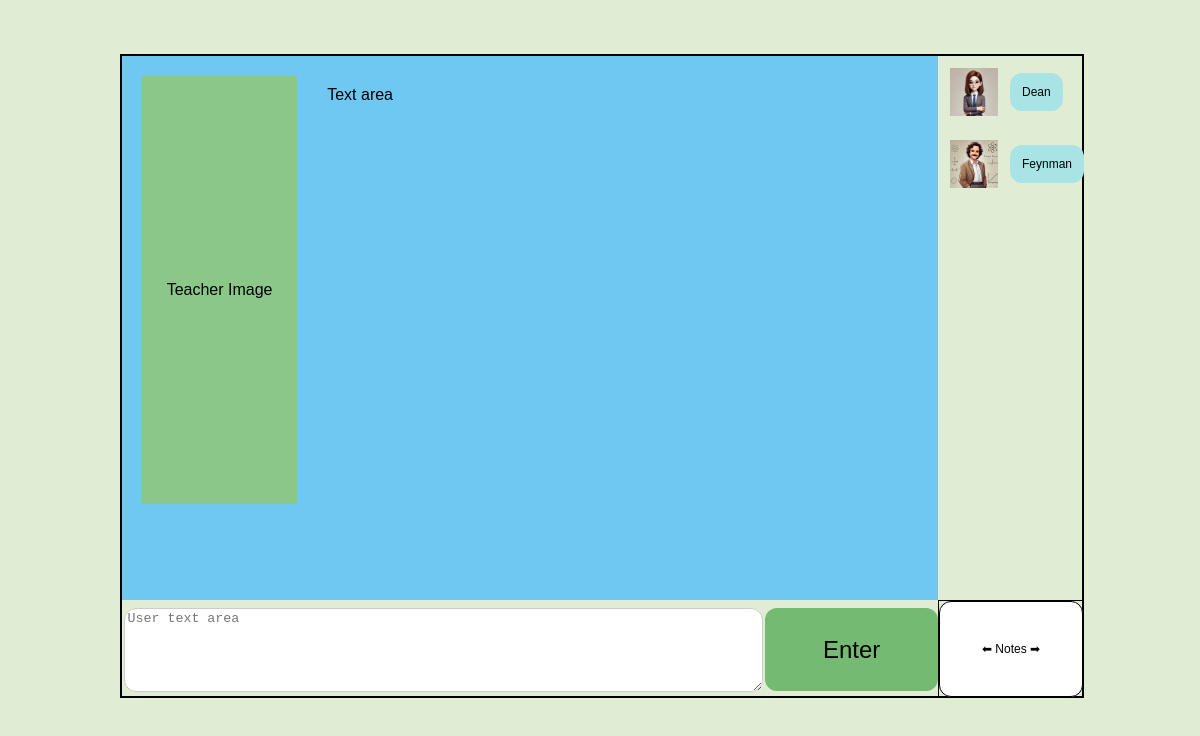
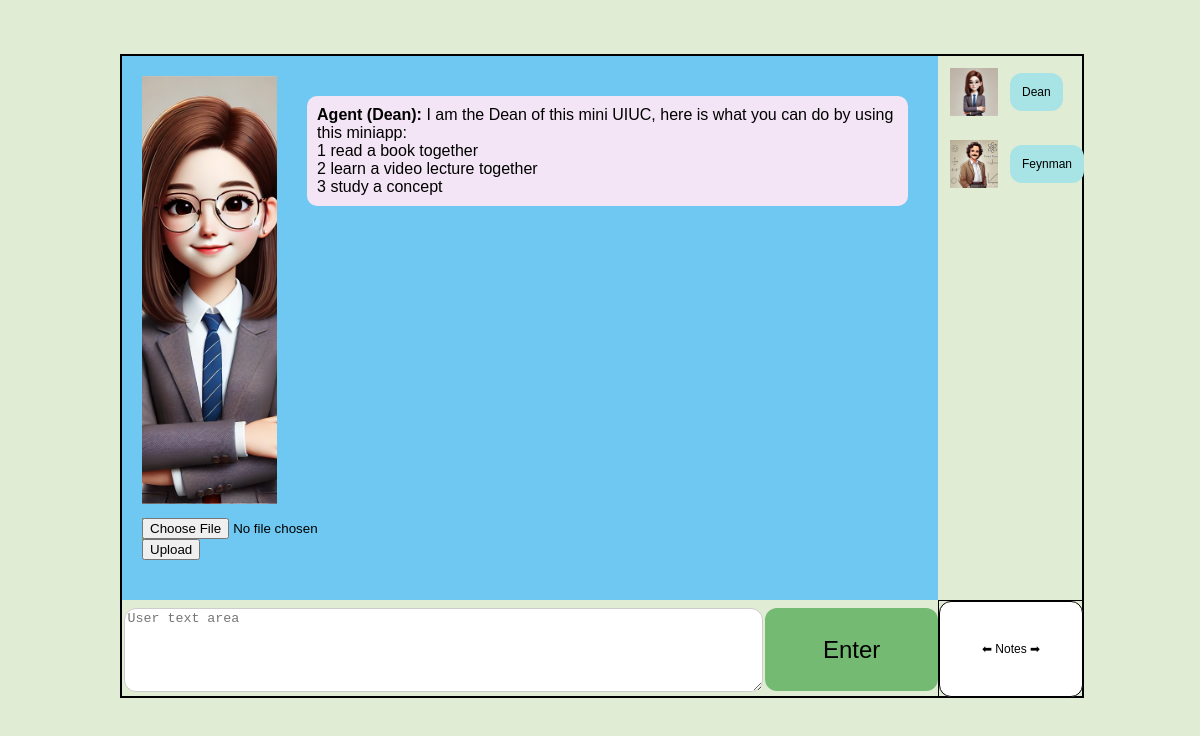
Before and after one commit to Alexuiuc/MINIUIUC, an Electron app: page frontend/index.html in a window 1200 px wide. Shown: the part 46-782 px from the top of the page. Drawn offline with Linux system fonts and the light colour scheme.

Commit message:
update upload function of front end

```diff
--- a/frontend/index.html
+++ b/frontend/index.html
@@ -15,8 +15,15 @@
             <div id="textArea" class="text-area">
                 <div id="teacherImage" class="teacher-image">Teacher Image</div>
                 <div id="textContent" class="text-content">
-                    <div>Text area</div>
+                    <div></div>
+
                 </div>
+
+                <div id="upload-area" class="upload-area">
+                    <input type="file" id="fileInput" class="file-input" />
+                    <button id="uploadButton" class="upload-btn">Upload</button>
+                </div>
+
             </div>
 
             <div id="userInput" class="user-input">
--- a/frontend/renderer.js
+++ b/frontend/renderer.js
@@ -6,6 +6,8 @@ document.addEventListener('DOMContentLoaded', () => {
     const textContent = document.getElementById('textContent');
     const userInput = document.getElementById('userTextArea');
     const enterButton = document.getElementById('enterButton');
+    const uploadButton = document.getElementById('uploadButton');
+    const uploadStatus = document.getElementById('upload-status');
 
     // Function to escape HTML to prevent XSS attacks
     function escapeHTML(str) {
@@ -28,7 +30,7 @@ document.addEventListener('DOMContentLoaded', () => {
             teacherImage.innerHTML = `<img src="${escapeHTML(agentData.image)}" alt="Agent Image" style="width:100%; height:100%; object-fit: cover;">`;
             const agentMessageDiv = document.createElement('div');
             agentMessageDiv.className = 'agent-message';
-            agentMessageDiv.innerHTML = `<strong>Agent (${escapeHTML(agentData.name)}):</strong> ${escapeHTML(agentData.description)}`;
+            agentMessageDiv.innerHTML = `<strong>Agent (${escapeHTML(agentData.name)}):</strong> ${agentData.description}`;
             agentMessageDiv.style.backgroundColor = '#f3e5f5'; // Light purple background for agent
             agentMessageDiv.style.padding = '10px';
             agentMessageDiv.style.borderRadius = '10px';
@@ -36,6 +38,7 @@ document.addEventListener('DOMContentLoaded', () => {
             textContent.appendChild(agentMessageDiv);
             textContent.scrollTop = textContent.scrollHeight; // Scroll to the bottom
         });
+
 
         agentsContainer.appendChild(imgSection);
     }
@@ -97,6 +100,39 @@ document.addEventListener('DOMContentLoaded', () => {
             console.error('Error sending user input:', error);
         }
     }
+        // Function to handle file upload
+        async function handleFileUpload(file) {
+            const apiUrl = window.env.API_URL; // Use the API_URL from the environment variables
+            const formData = new FormData();
+            formData.append('file', file);
+
+            try {
+                const response = await fetch(`${apiUrl}/uploadFile`, {
+                    method: 'POST',
+                    body: formData
+                });
+                const result = await response.json();
+                console.log('File upload response:', result);
+                // uploadStatus.innerText = `Upload successful: ${result.filename}`;
+                // uploadStatus.style.color = 'green';
+            } catch (error) {
+                console.error('Error uploading file:', error);
+                // uploadStatus.innerText = 'Error uploading file';
+                // uploadStatus.style.color = 'red';
+            }
+        }
+
+        // Event listener for the upload button
+        uploadButton.addEventListener('click', () => {
+            if (fileInput.files.length > 0) {
+                handleFileUpload(fileInput.files[0]);
+            } else {
+                // uploadStatus.innerText = 'No file selected';
+                // uploadStatus.style.color = 'red';
+                console.log("upload fail");
+            }
+        });
+
 
     // Function to handle user input submission
     function handleUserInputSubmission() {
@@ -121,6 +157,7 @@ document.addEventListener('DOMContentLoaded', () => {
         }
     }
 
+
     // Event listener for the enter button
     enterButton.addEventListener('click', handleUserInputSubmission);
 
@@ -144,9 +181,19 @@ document.addEventListener('DOMContentLoaded', () => {
     window.updateAgentsFromAPI = updateAgentsFromAPI;
 
     // Example: Add initial agents (replace these with real data)
-    addAgent({ name: 'Dean', image: './images/Dean.webp', description: 'I am the Dean of this mini UIUC, you can ask any admin question' });
-    addAgent({ name: 'Feynman', image: './images/Feynman.webp', description: 'I am the helper to help people use Feyrnman method' });
+    addAgent({ name: 'Dean', image: './images/Dean.webp', description: 'I am the Dean of this mini UIUC, here is what you can do by using this miniapp:<br> 1 read a book together<br> 2 learn a video lecture together<br> 3 study a concept\n' });
+    addAgent({ name: 'Feynman', image: './images/Feynman.webp', description: 'I am the helper to help people use Feyrnman\'s process' });
 
     // Example: Fetch agents from an API (uncomment and replace URL)
     // updateAgentsFromAPI('https://example.com/api/agents');
+    teacherImage.innerHTML = `<img src="./images/Dean.webp" alt="Agent Image" style="width:100%; height:100%; object-fit: cover;">`;
+    const initialMessageDiv = document.createElement('div');
+    initialMessageDiv.className = 'agent-message';
+    initialMessageDiv.innerHTML = `<strong>Agent (Dean):</strong> I am the Dean of this mini UIUC, here is what you can do by using this miniapp:<br> 1 read a book together<br> 2 learn a video lecture together<br> 3 study a concept\n`;
+    initialMessageDiv.style.backgroundColor = '#f3e5f5'; // Light purple background for agent
+    initialMessageDiv.style.padding = '10px';
+    initialMessageDiv.style.borderRadius = '10px';
+    initialMessageDiv.style.margin = '10px 0';
+    textContent.appendChild(initialMessageDiv);
+    textContent.scrollTop = textContent.scrollHeight; // Scroll to the bottom
 });
--- a/frontend/styles.css
+++ b/frontend/styles.css
@@ -154,3 +154,10 @@ body {
     width: 100%;
     height: 100%;
 }
+#upload-area {
+    position: absolute;
+    top: 85%;
+    width: 5%;
+    height: 5%;
+    background-color: rgba(135, 158, 20, 0.8);
+}
```
